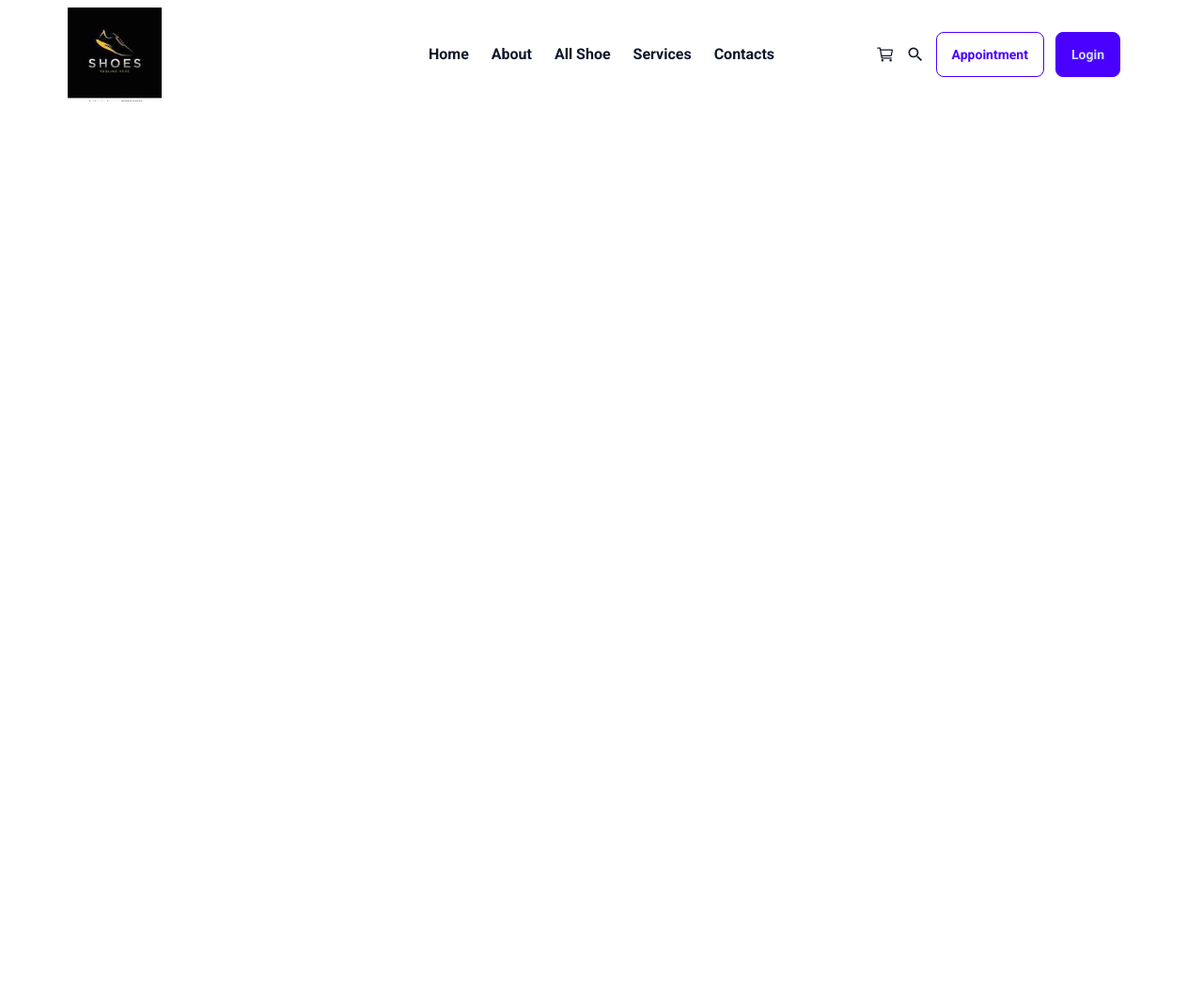
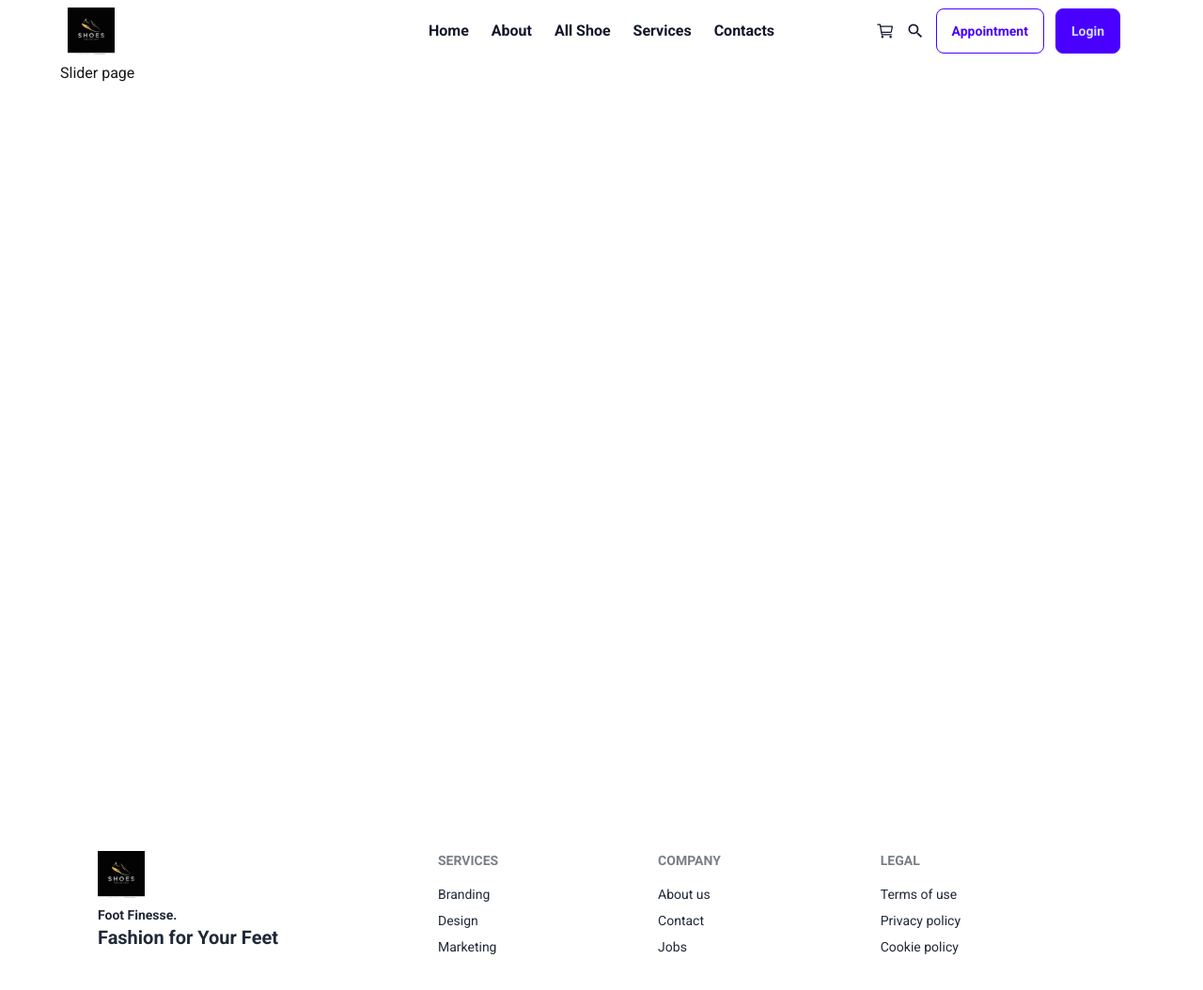
Before and after one commit to EngrMunir/Foot-Finesse, a Next.js app: page / in a window 1280 px wide. Shown: the top 1054 px of the page at 94% size. Before the commit the page ends 916 px from the top, so only its background shows below. Built offline with nearby package versions, Linux system fonts and the light colour scheme; no server answers.

Commit message:
footer added

```diff
--- a/src/app/layout.tsx
+++ b/src/app/layout.tsx
@@ -5,6 +5,7 @@ import { Roboto } from 'next/font/google';
 
 import AuthProvider from "./services/AuthProvider";
 import Navbar from "@/components/Navbar";
+import Footer from "@/components/Footer";
 
 const roboto = Roboto({
   subsets: ['latin'], // Ensure the correct character subsets are used
@@ -42,6 +43,7 @@ export default function RootLayout({
         <div className="max-w-6xl mx-auto">
           <Navbar/>
         {children}
+        <Footer/>
         </div>
       </body>
       </AuthProvider>
--- /dev/null
+++ b/src/components/Footer.tsx
@@ -0,0 +1,37 @@
+import Image from 'next/image';
+import React from 'react';
+
+const Footer = () => {
+    return (
+        <footer className="footer bg-base-400 text-base-content p-10">
+    <aside>
+        <Image src="/assets/logo.jpg" alt='' width={50} height={50} />
+        <p>
+        <span className='font-bold'>Foot Finesse.</span>
+        <br />
+        <span className='text-xl font-semibold'>Fashion for Your Feet</span>
+        </p>
+    </aside>
+    <nav>
+        <h6 className="footer-title">Services</h6>
+        <a className="link link-hover">Branding</a>
+        <a className="link link-hover">Design</a>
+        <a className="link link-hover">Marketing</a>
+    </nav>
+    <nav>
+        <h6 className="footer-title">Company</h6>
+        <a className="link link-hover">About us</a>
+        <a className="link link-hover">Contact</a>
+        <a className="link link-hover">Jobs</a>
+    </nav>
+    <nav>
+        <h6 className="footer-title">Legal</h6>
+        <a className="link link-hover">Terms of use</a>
+        <a className="link link-hover">Privacy policy</a>
+        <a className="link link-hover">Cookie policy</a>
+    </nav>
+</footer>
+    );
+};
+
+export default Footer;
--- a/src/components/HomePage.tsx
+++ b/src/components/HomePage.tsx
@@ -1,9 +1,10 @@
 import React from 'react';
+import Slider from './Slider';
 
 const HomePage = () => {
     return (
         <div className='h-screen'>
-
+            <Slider/>
         </div>
     );
 };
--- a/src/components/Navbar.tsx
+++ b/src/components/Navbar.tsx
@@ -38,7 +38,7 @@ const Navbar = () => {
          <div className="navbar container mx-auto">
             <div className="navbar-start">
                 <Link href="/">
-                    <Image alt='logo' src="/assets/logo.jpg" height={60} width={100}/>
+                    <Image alt='logo' src="/assets/logo.jpg" height={50} width={50}/>
                 </Link>
             </div>
             <div className="navbar-center hidden lg:flex">
--- /dev/null
+++ b/src/components/Slider.tsx
@@ -0,0 +1,11 @@
+import React from 'react';
+
+const Slider = () => {
+    return (
+        <div>
+            Slider page
+        </div>
+    );
+};
+
+export default Slider;
--- a/tailwind.config.ts
+++ b/tailwind.config.ts
@@ -11,12 +11,6 @@ const config: Config = {
       colors:{
         primary: '#000000',
         secondary: "#B3B3B1",
-        ".btn-primary":{
-          "color":"#fff"
-        },
-        ".btn-outline.btn-primary:hover":{
-          "color":"#fff"
-        },
       }
     },
   },
```
